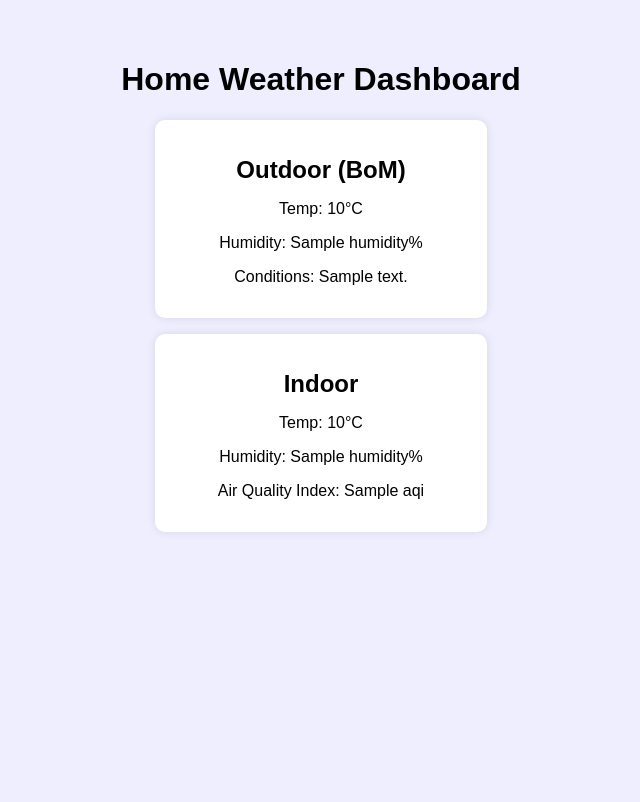
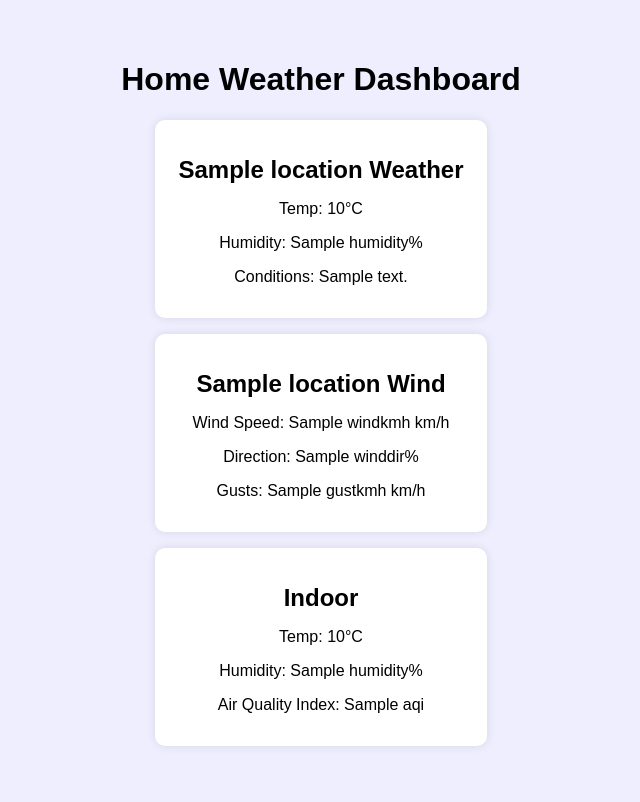
Before and after one commit to njhoward/weather-dashboard, a Flask app: template templates/dashboard.html in a window 1280 px wide. Shown: the whole page, without its empty margins (319-959 px from the left). Before the commit the page ends 532 px from the top, so only its background shows below. Run offline with Flask 3, Linux system fonts and the light colour scheme; the template is opened without the code that fills it: most values are stand-ins (such as "Sample title", 1, 10 or a date in 2020); parts of the project's set-up code (start-up, migrations or seed data) failed here and were passed over.

Commit message:
Wind card

```diff
--- a/app.py
+++ b/app.py
@@ -25,9 +25,13 @@ def dashboard():
         if readings:
             latest = readings[0]
             weather = {
+                "location": latest.get("name", "N/A"),
                 "temp": latest.get("air_temp", "N/A"),
                 "humidity": latest.get("rel_hum", "N/A"),
-                "summary": latest.get("weather", "N/A")
+                "summary": latest.get("weather", "N/A"),
+                "windkmh": latest.get("wind_spd_kmh", "N/A"),
+                "winddir": latest.get("wind_dir", "N/A"),
+                "gustkmh": latest.get("gust_kmh", "N/A")
             }
         else:
             print("BoM JSON structure missing 'data'")
--- a/templates/dashboard.html
+++ b/templates/dashboard.html
@@ -12,10 +12,17 @@
     <h1>Home Weather Dashboard</h1>
 
     <div class="card">
-        <h2>Outdoor (BoM)</h2>
+        <h2>{{ weather.location }} Weather</h2>
         <p>Temp: {{ weather.temp }}°C</p>
         <p>Humidity: {{ weather.humidity }}%</p>
         <p>Conditions: {{ weather.summary }}</p>
+    </div>
+
+    <div class="card">
+        <h2>{{ weather.location }} Wind</h2>
+        <p>Wind Speed: {{ weather.windkmh }} km/h</p>
+        <p>Direction: {{ weather.winddir }}%</p>
+        <p>Gusts: {{ weather.gustkmh }} km/h</p>
     </div>
 
     <div class="card">
```
